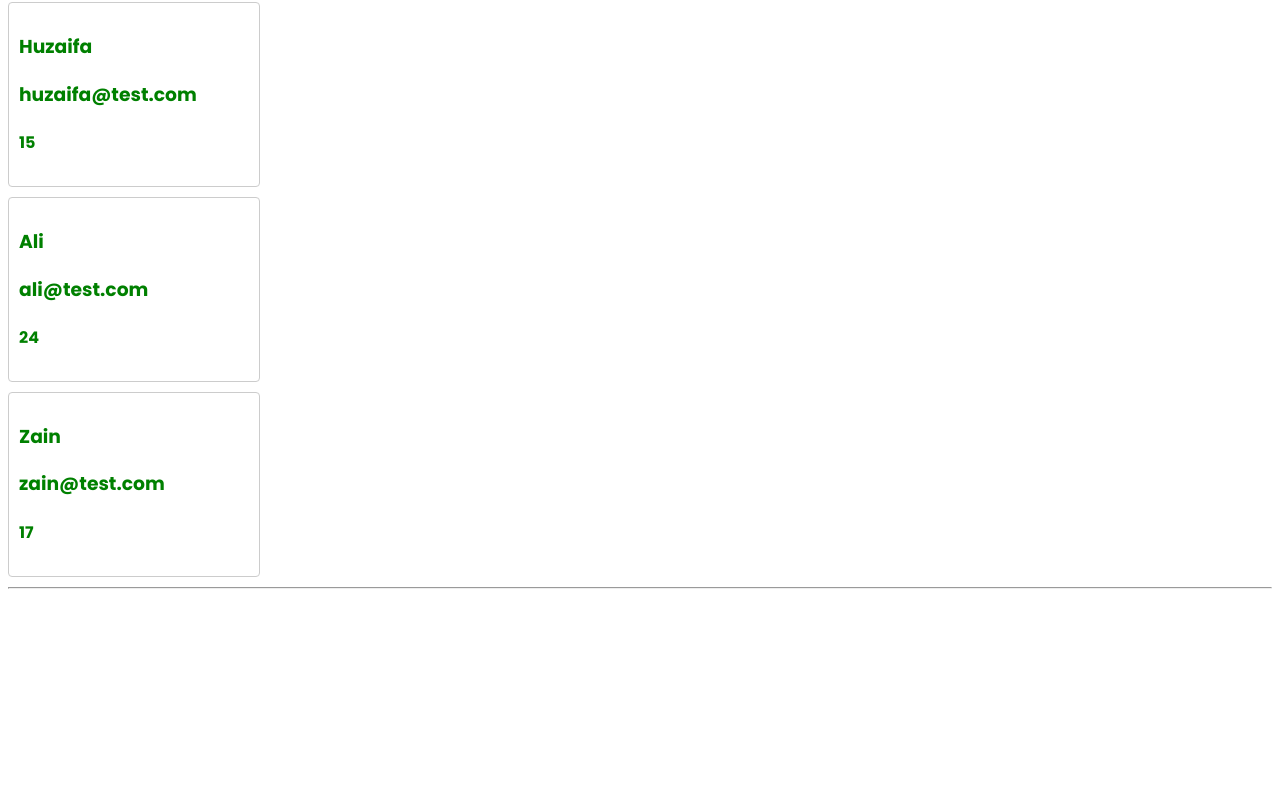
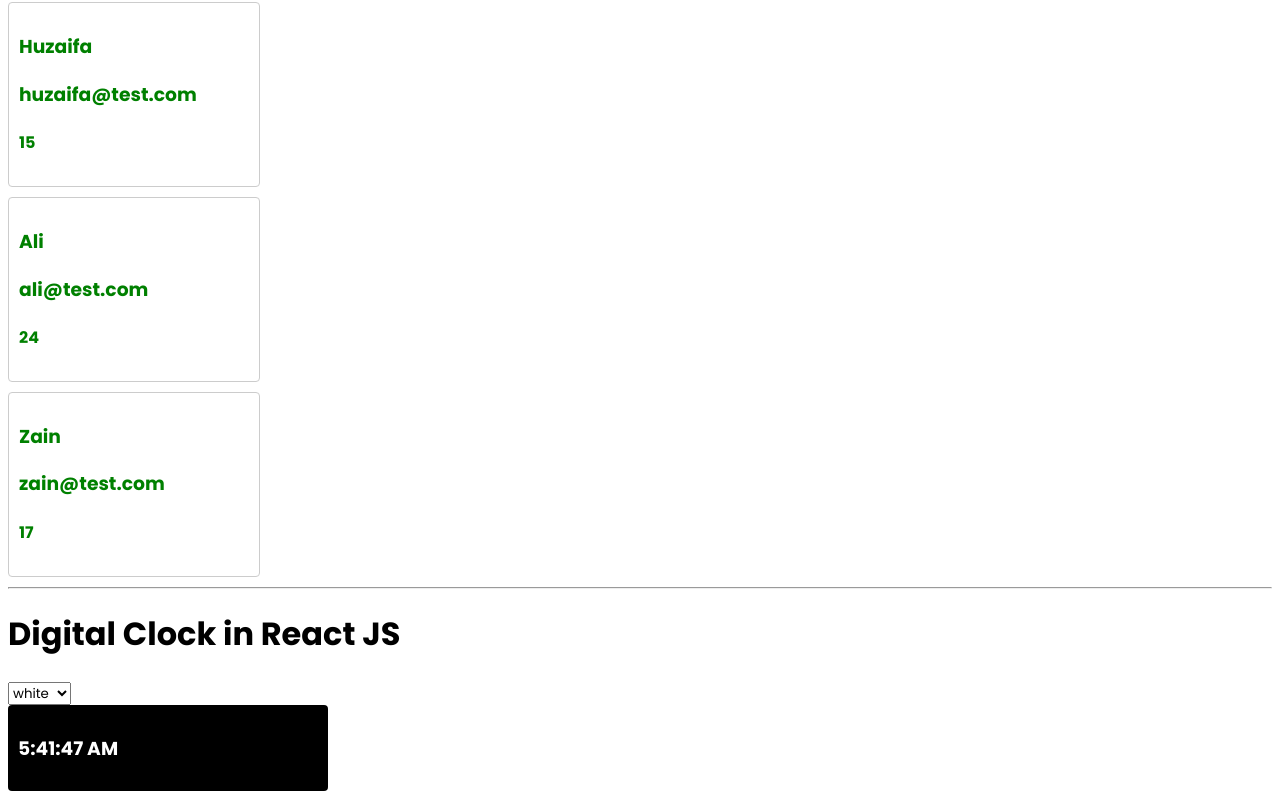
Before and after one commit to MoeezAhmed-Developer/React-Course, a React (Vite) app: page / in a window 1280 px wide. Shown: the part 5722-6533 px from the top of the page. Before the commit the page ends 6319 px from the top, so only its background shows below. Built offline with nearby package versions, Linux system fonts and the light colour scheme.

Commit message:
feat: add Clock and ClockTime components, and integrate them into ChangeColor and App

```diff
--- a/index.html
+++ b/index.html
@@ -8,7 +8,7 @@
       href="https://fonts.googleapis.com/css2?family=Poppins:wght@300;400;500;600;700&display=swap"
       rel="stylesheet"
     />
-    <title>Vite Project | Moeez</title>
+    <title>React Project | Moeez</title>
   </head>
   <body>
     <div id="root"></div>
--- a/src/App.jsx
+++ b/src/App.jsx
@@ -17,6 +17,8 @@ import Dropdown from "./components/Dropdown";
 import Loop from "./components/Loop";
 import CitiesDisplay from "./components/Cities";
 import ReuseLoop from "./components/ReuseLoop";
+import Clock from "./components/Clock";
+import ClockTime from "./components/ClockTime";
 
 function App() {
   let x = 0;
@@ -80,6 +82,8 @@ function App() {
       <Loop /> <hr />
       <CitiesDisplay /> <hr />
       <ReuseLoop /> <hr />
+      <Clock />
+      {/* <ClockTime /> */}
     </>
   );
 }
--- /dev/null
+++ b/src/components/ChangeColor.jsx
@@ -0,0 +1,21 @@
+import { useState } from "react";
+import ClockTime from "./ClockTime";
+import Clock from "./Clock";
+
+function ChangeColor() {
+  const [color, setColor] = useState("white");
+  return (
+    <div style={{ marginBottom: "20px" }}>
+      <select onChange={(evt) => setColor(evt.target.value)}>
+        <option value="white">white</option>
+        <option value="green">Green</option>
+        <option value="blue">Blue</option>
+        <option value="red">Red</option>
+      </select>
+      {/* <Clock /> */}
+      <ClockTime color={color} />
+    </div>
+  );
+}
+
+export default ChangeColor;
--- /dev/null
+++ b/src/components/Clock.jsx
@@ -0,0 +1,13 @@
+import ChangeColor from "./ChangeColor";
+import ClockTime from "./ClockTime";
+
+function Clock() {
+  return (
+    <div>
+      <h1>Digital Clock in React JS</h1>
+      <ChangeColor />
+      {/* <ClockTime /> */}
+    </div>
+  );
+}
+export default Clock;
--- /dev/null
+++ b/src/components/ClockTime.jsx
@@ -0,0 +1,17 @@
+function ClockTime({ color }) {
+  return (
+    <div
+      style={{
+        backgroundColor: "#000",
+        color: color,
+        borderRadius: "4px",
+        width: "300px",
+        padding: "10px",
+      }}
+    >
+      <h3>{new Date().toLocaleTimeString()}</h3>
+    </div>
+  );
+}
+
+export default ClockTime;
```
